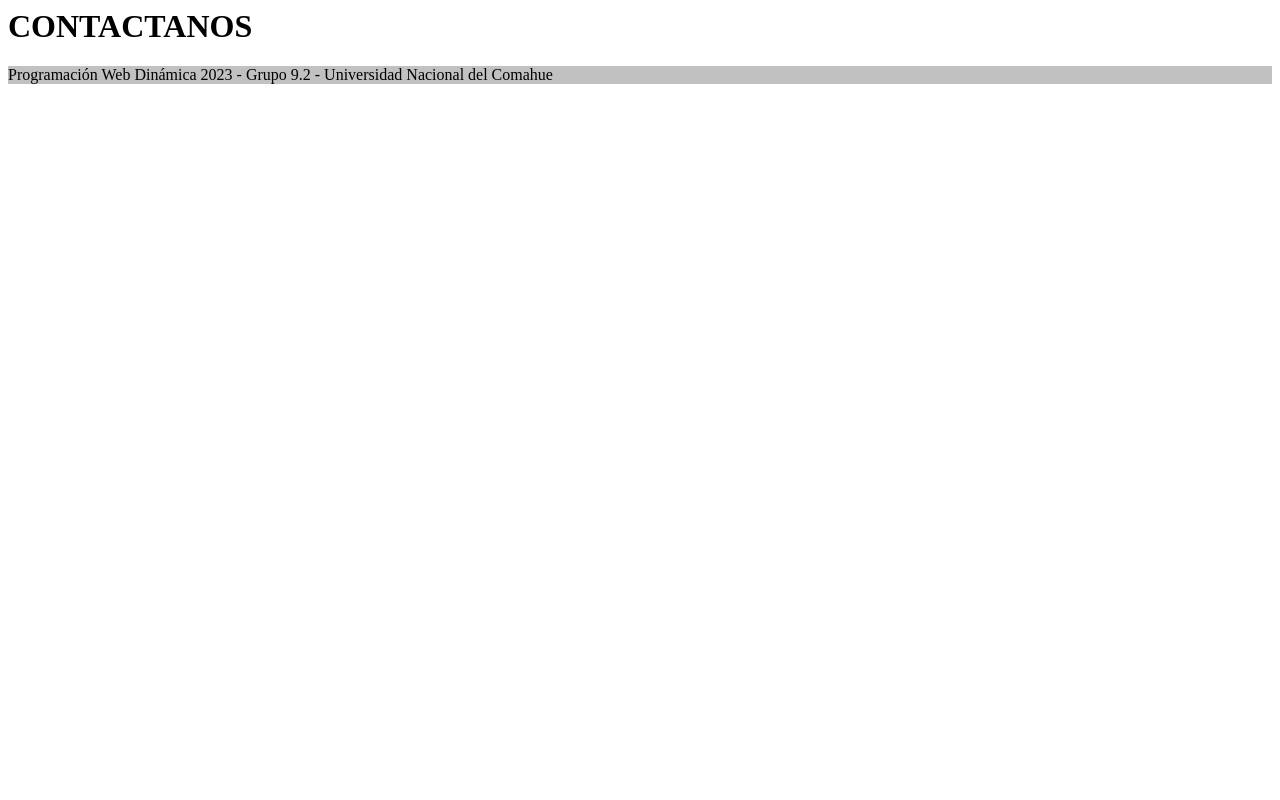
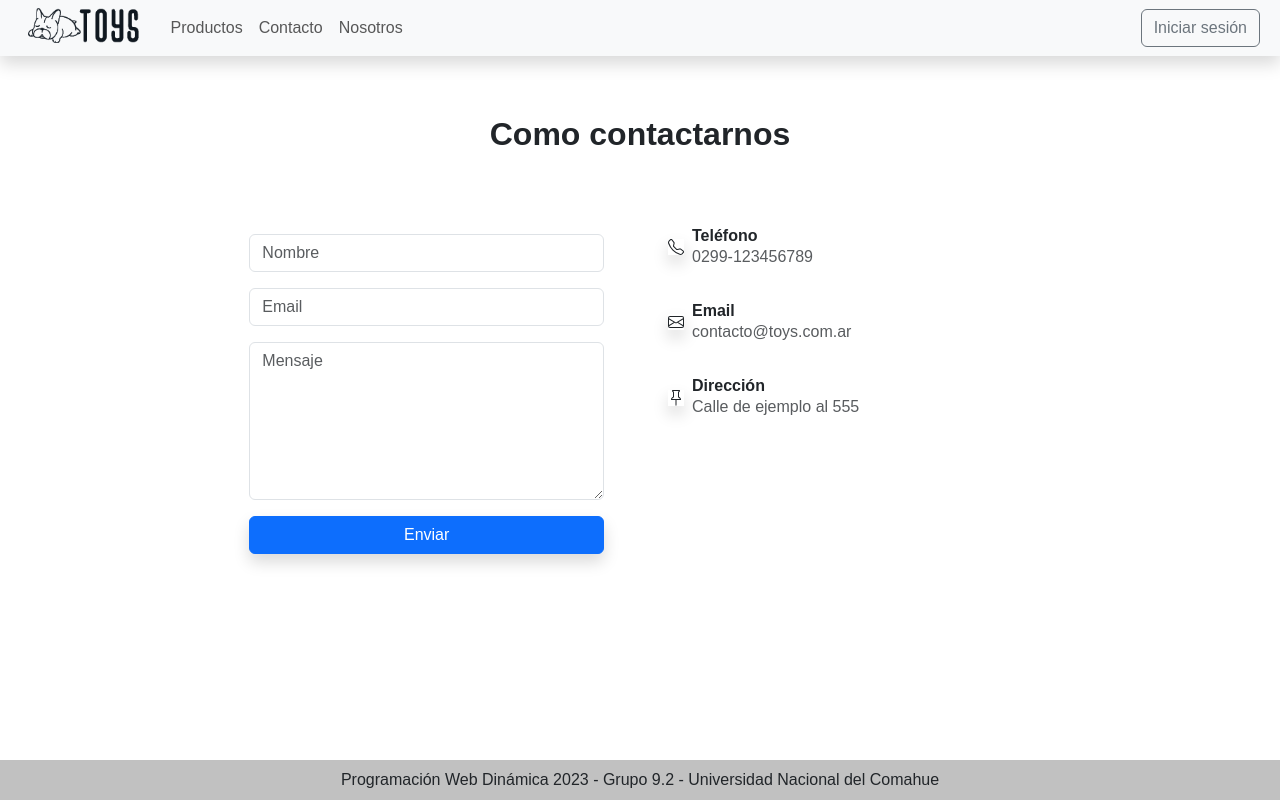
Before and after one commit to abialmiron/TPFINALPWD, a PHP site: page /Vista/public/contacto.php in a window 1280 px wide. Run offline with PHP 8.4, Linux system fonts and the light colour scheme; some libraries are stand-ins or nearby versions.

Commit message:
feat: :art: añadir pagina de contacto

```diff
--- a/Vista/public/contacto.php
+++ b/Vista/public/contacto.php
@@ -1,14 +1,57 @@
 <?php
-include_once("../../configuracion.php");
+include_once("../estructura/head.php");
 ?>
-<main>
-    <div class="container">
-        <div class="row">
-            <div class="col-12">
-                <h1>CONTACTANOS</h1>
+<main class="row justify-content-center align-items-center m-auto">
+<div class="container py-5">
+    <div class="row mb-5">
+        <div class="col-md-8 col-xl-6 text-center mx-auto">
+            <h2 class="fw-bold">Como contactarnos</h2>
+        </div>
+    </div>
+    <div class="row d-flex justify-content-center">
+        <div class="col-md-6 col-xl-4">
+            <div>
+                <form class="p-3 p-xl-4" method="post" data-bs-theme="light">
+                    <div class="mb-3"><input id="name-1" class="form-control" type="text" name="name" placeholder="Nombre" /></div>
+                    <div class="mb-3"><input id="email-1" class="form-control" type="email" name="email" placeholder="Email" /></div>
+                    <div class="mb-3"><textarea id="message-1" class="form-control" name="message" rows="6" placeholder="Mensaje"></textarea></div>
+                    <div><button class="btn btn-primary shadow d-block w-100" type="submit">Enviar </button></div>
+                </form>
+            </div>
+        </div>
+        <div class="col-md-4 col-xl-4 d-flex justify-content-center justify-content-xl-start">
+            <div class="d-flex flex-wrap flex-md-column justify-content-md-start align-items-md-start h-100">
+                <div class="d-flex align-items-center p-3">
+                    <div class="bs-icon-md bs-icon-circle bs-icon-primary shadow d-flex flex-shrink-0 justify-content-center align-items-center d-inline-block bs-icon bs-icon-md"><svg class="bi bi-telephone" xmlns="http://www.w3.org/2000/svg" width="1em" height="1em" fill="currentColor" viewBox="0 0 16 16">
+                            <path d="M3.654 1.328a.678.678 0 0 0-1.015-.063L1.605 2.3c-.483.484-.661 1.169-.45 1.77a17.568 17.568 0 0 0 4.168 6.608 17.569 17.569 0 0 0 6.608 4.168c.601.211 1.286.033 1.77-.45l1.034-1.034a.678.678 0 0 0-.063-1.015l-2.307-1.794a.678.678 0 0 0-.58-.122l-2.19.547a1.745 1.745 0 0 1-1.657-.459L5.482 8.062a1.745 1.745 0 0 1-.46-1.657l.548-2.19a.678.678 0 0 0-.122-.58L3.654 1.328zM1.884.511a1.745 1.745 0 0 1 2.612.163L6.29 2.98c.329.423.445.974.315 1.494l-.547 2.19a.678.678 0 0 0 .178.643l2.457 2.457a.678.678 0 0 0 .644.178l2.189-.547a1.745 1.745 0 0 1 1.494.315l2.306 1.794c.829.645.905 1.87.163 2.611l-1.034 1.034c-.74.74-1.846 1.065-2.877.702a18.634 18.634 0 0 1-7.01-4.42 18.634 18.634 0 0 1-4.42-7.009c-.362-1.03-.037-2.137.703-2.877L1.885.511z"></path>
+                        </svg></div>
+                    <div class="px-2">
+                        <h6 class="fw-bold mb-0">Teléfono</h6>
+                        <p class="text-muted mb-0">0299-123456789</p>
+                    </div>
+                </div>
+                <div class="d-flex align-items-center p-3">
+                    <div class="bs-icon-md bs-icon-circle bs-icon-primary shadow d-flex flex-shrink-0 justify-content-center align-items-center d-inline-block bs-icon bs-icon-md"><svg class="bi bi-envelope" xmlns="http://www.w3.org/2000/svg" width="1em" height="1em" fill="currentColor" viewBox="0 0 16 16">
+                            <path d="M0 4a2 2 0 0 1 2-2h12a2 2 0 0 1 2 2v8a2 2 0 0 1-2 2H2a2 2 0 0 1-2-2V4Zm2-1a1 1 0 0 0-1 1v.217l7 4.2 7-4.2V4a1 1 0 0 0-1-1H2Zm13 2.383-4.708 2.825L15 11.105V5.383Zm-.034 6.876-5.64-3.471L8 9.583l-1.326-.795-5.64 3.47A1 1 0 0 0 2 13h12a1 1 0 0 0 .966-.741ZM1 11.105l4.708-2.897L1 5.383v5.722Z"></path>
+                        </svg></div>
+                    <div class="px-2">
+                        <h6 class="fw-bold mb-0">Email</h6>
+                        <p class="text-muted mb-0">contacto@toys.com.ar</p>
+                    </div>
+                </div>
+                <div class="d-flex align-items-center p-3">
+                    <div class="bs-icon-md bs-icon-circle bs-icon-primary shadow d-flex flex-shrink-0 justify-content-center align-items-center d-inline-block bs-icon bs-icon-md"><svg class="bi bi-pin" xmlns="http://www.w3.org/2000/svg" width="1em" height="1em" fill="currentColor" viewBox="0 0 16 16">
+                            <path d="M4.146.146A.5.5 0 0 1 4.5 0h7a.5.5 0 0 1 .5.5c0 .68-.342 1.174-.646 1.479-.126.125-.25.224-.354.298v4.431l.078.048c.203.127.476.314.751.555C12.36 7.775 13 8.527 13 9.5a.5.5 0 0 1-.5.5h-4v4.5c0 .276-.224 1.5-.5 1.5s-.5-1.224-.5-1.5V10h-4a.5.5 0 0 1-.5-.5c0-.973.64-1.725 1.17-2.189A5.921 5.921 0 0 1 5 6.708V2.277a2.77 2.77 0 0 1-.354-.298C4.342 1.674 4 1.179 4 .5a.5.5 0 0 1 .146-.354zm1.58 1.408-.002-.001.002.001zm-.002-.001.002.001A.5.5 0 0 1 6 2v5a.5.5 0 0 1-.276.447h-.002l-.012.007-.054.03a4.922 4.922 0 0 0-.827.58c-.318.278-.585.596-.725.936h7.792c-.14-.34-.407-.658-.725-.936a4.915 4.915 0 0 0-.881-.61l-.012-.006h-.002A.5.5 0 0 1 10 7V2a.5.5 0 0 1 .295-.458 1.775 1.775 0 0 0 .351-.271c.08-.08.155-.17.214-.271H5.14c.06.1.133.191.214.271a1.78 1.78 0 0 0 .37.282z"></path>
+                        </svg></div>
+                    <div class="px-2">
+                        <h6 class="fw-bold mb-0">Dirección</h6>
+                        <p class="text-muted mb-0">Calle de ejemplo al 555</p>
+                    </div>
+                </div>
             </div>
         </div>
     </div>
+</div>
 </main>
 
 <?php
--- a/Vista/public/nosotros.php
+++ b/Vista/public/nosotros.php
@@ -3,7 +3,7 @@ include_once("../estructura/head.php");
 ?>
 <main class="row justify-content-center align-items-center m-auto">
 
-<div class="container">
+<div class="container py-5">
     <div class="row mb-4 mb-lg-5">
         <div class="col-md-8 col-xl-6 text-center mx-auto">
             <h2 class="fw-bold">HAY EQUIPO</h2>
```
